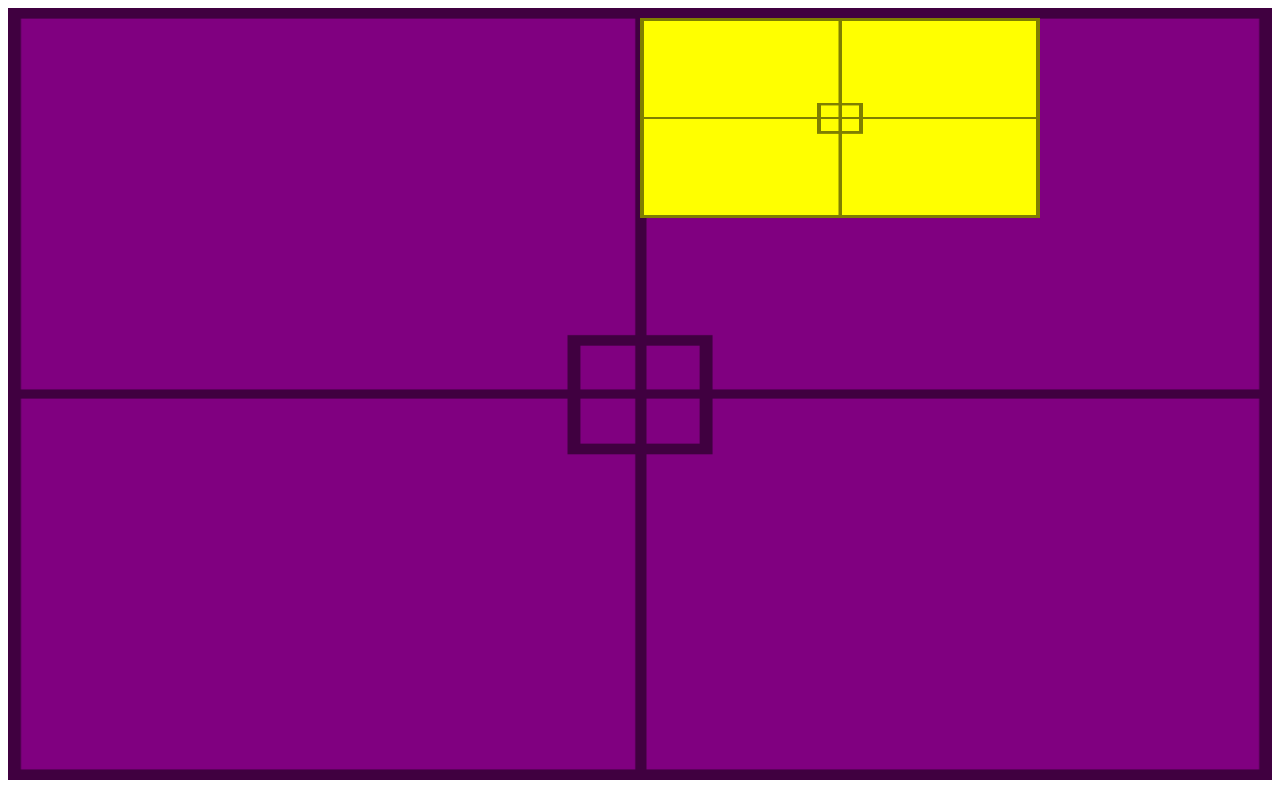
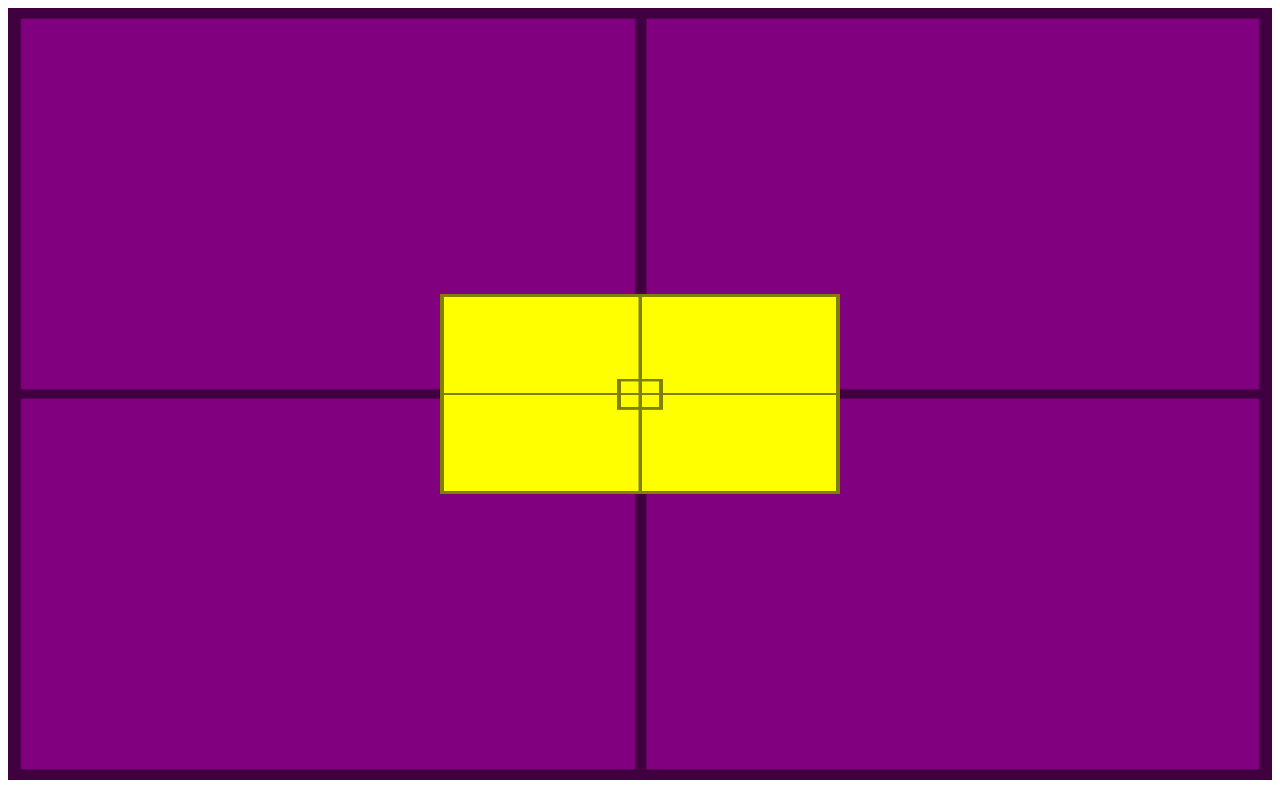
Before and after one commit to omaraljawabri/html-css, a plain HTML site: page exercicios/ex022/fundo008.html in a window 1280 px wide. Drawn offline with Linux system fonts and the light colour scheme.

Commit message:
atualização ex022

```diff
--- a/exercicios/ex022/fundo008.html
+++ b/exercicios/ex022/fundo008.html
@@ -6,25 +6,27 @@
     <title>Alinhamento vertical</title>
     <style>
         #container{
+            background-image: url('imagens/target001.png');
+            background-size: 100% 100%;
+
             position: relative;
             height: 94vh;
+            padding: 10px;
             background-color: purple;
-            padding: 10px;
+        }
+        #conteudo{
             background-image: url('imagens/target001.png');
             background-size: 100% 100%;
-        }
-        #conteudo{
+
             position: absolute;
             height: 200px;
             width: 400px;
             background-color: yellow;
-            background-image: url('imagens/target001.png');
-            background-size: 100% 100%;
 
             left: 50%;
-            right: 50%;
+            top: 50%;
 
-            transform: translate(0px 20px);
+            transform: translate(-50%, -50%);
 
         }
     </style>
```
